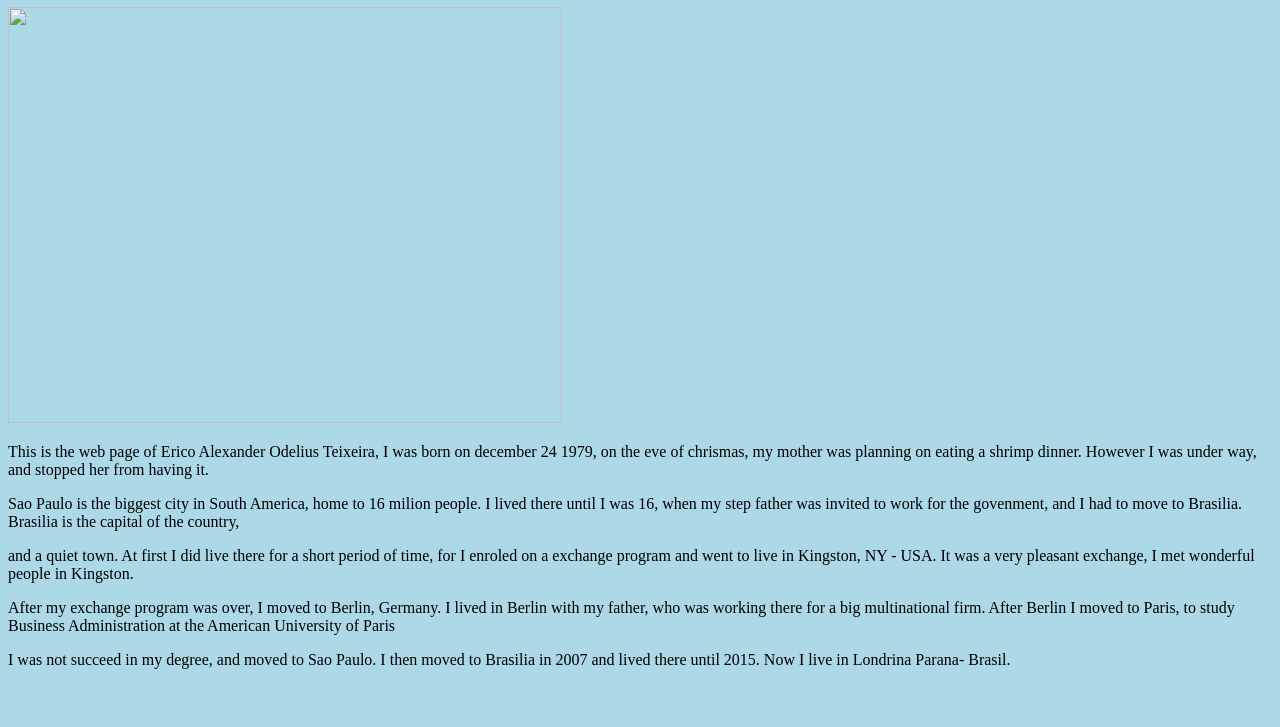
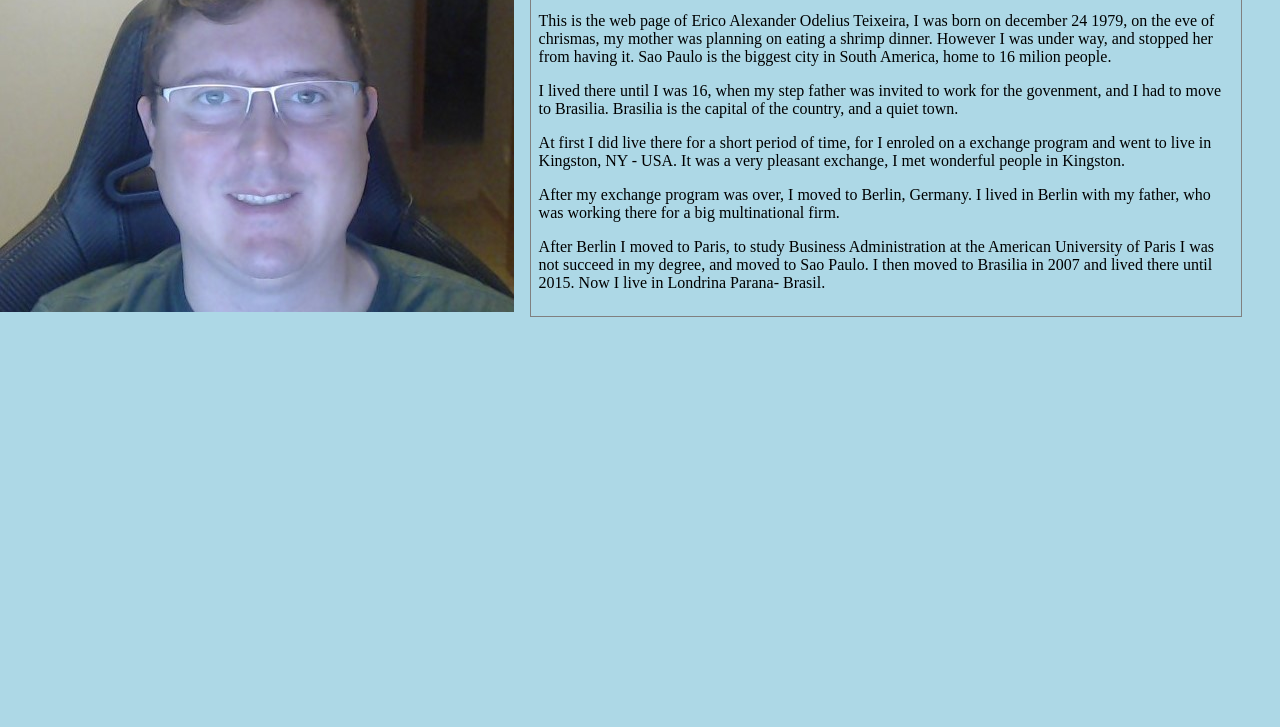
Before and after one commit to Etbraz/project0, a plain HTML site: page index.html in a window 1280 px wide. Shown: the part 73-800 px from the top of the page. Drawn offline with Linux system fonts and the light colour scheme.

Commit message:
added photo and placed it on the left

```diff
--- a/index.html
+++ b/index.html
@@ -6,16 +6,22 @@
     </head>
     <body>
     <header>
-      <h1 id="title">Erico's Page</h1>
-      <aside><img src="../../../../../wamp/www/estudo/imgs/WIN_20180226_22_46_01_Pro.jpg" width="554" height="416" alt=""/></aside>
+
+      <aside></aside>
 	 </header>
-      <article id="center">
-        <p>This is the web page of Erico Alexander Odelius Teixeira, I was born on december 24 1979, on the eve of chrismas, my mother was planning on eating a shrimp dinner. However I was under way, and stopped her from having it.</p>
-        <p>Sao Paulo is the biggest city in South America, home to 16 milion people. I lived there until I was 16, when my step father was invited to work for the govenment, and I had to move to Brasilia. Brasilia is the capital of the country, </p>
-        <p>and a quiet town. At first I did live there for a short period of time, for I enroled on a exchange program and went to live in Kingston, NY - USA. It was a very pleasant exchange, I met wonderful people in Kingston.</p>
-        <p>After my exchange program was over, I moved to Berlin, Germany. I lived in Berlin with my father, who was working there for a big multinational firm. After Berlin I moved to Paris, to study Business Administration at the American University of Paris</p>
-		<p>I was not succeed in my degree, and moved to Sao Paulo. I then moved to Brasilia in 2007 and lived there until 2015. Now I live in Londrina Parana- Brasil.</p>
-      </article>
+      <article>
+		<div id="center">
+		  <h1 id="title">Erico's Page</h1>
+        <p>This is the web page of Erico Alexander Odelius Teixeira, I was born on december 24 1979, on the eve of chrismas, my mother was planning on eating a shrimp dinner. However I was under way, and stopped her from having it.
+        Sao Paulo is the biggest city in South America, home to 16 milion people.</p>
+		<p> I lived there until I was 16, when my step father was invited to work for the govenment, and I had to move to Brasilia. Brasilia is the capital of the country,
+        and a quiet town.</p>
+		<p>At first I did live there for a short period of time, for I enroled on a exchange program and went to live in Kingston, NY - USA. It was a very pleasant exchange, I met wonderful people in Kingston.</p>
+        <p>After my exchange program was over, I moved to Berlin, Germany. I lived in Berlin with my father, who was working there for a big multinational firm.</p>
+		<p>After Berlin I moved to Paris, to study Business Administration at the American University of Paris
+		I was not succeed in my degree, and moved to Sao Paulo. I then moved to Brasilia in 2007 and lived there until 2015. Now I live in Londrina Parana- Brasil.</p>
+		</div>
+	  </article>
 
     </body>
 </html>
--- a/styles.css
+++ b/styles.css
@@ -1,5 +1,6 @@
 body{
-	background-color: lightblue;
+	margin-left: 500px;
+	background: lightblue url("foto.jpg") no-repeat top left;
 
 }
 #title{
@@ -7,3 +8,11 @@ body{
 	font-family: arial, sans-serif;
 	font-size: 40;
 }
+#center{
+	 border : 1px solid gray;
+	 margin-left: auto;
+	 margin-right: auto;
+	 width : 90%;
+	 text-align:left;
+	 padding: 8px;
+}
```
Also changed, not shown: foto.jpg (added).
